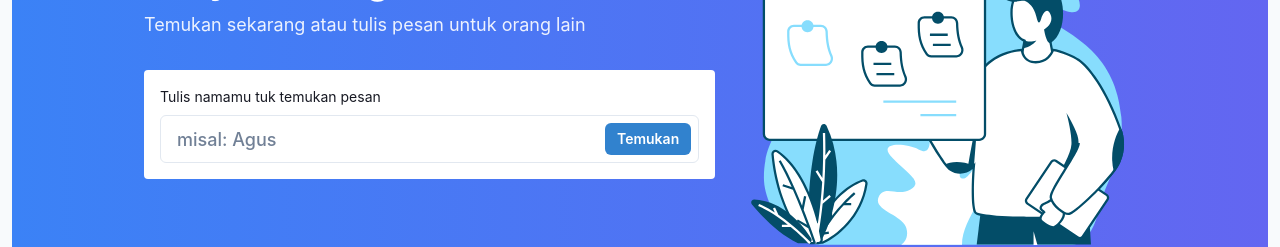
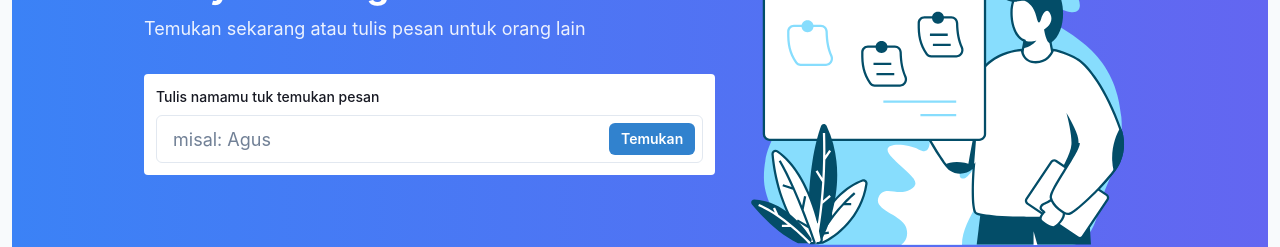
Before and after one commit to Syukurrahmat/layangku, a React (Create React App) app in the folder client/: page / in a window 1280 px wide. Shown: the part 348-595 px from the top of the page. Built offline with nearby package versions, Linux system fonts and the light colour scheme.

Commit message:
update padding

```diff
--- a/client/src/components/page/home/searchName.tsx
+++ b/client/src/components/page/home/searchName.tsx
@@ -1,39 +1,52 @@
-import { Box, Button, Input, InputGroup, InputRightElement, Text } from "@chakra-ui/react"
-import { useState } from "react"
-import { useNavigate, useParams } from "react-router"
+import {
+	Box,
+	Button,
+	Input,
+	InputGroup,
+	InputRightElement,
+	Text,
+} from '@chakra-ui/react';
+import { useState } from 'react';
+import { useNavigate, useParams } from 'react-router';
 
 const SearchName = () => {
-    const { receiver } = useParams()
-    const [value, setValue] = useState(receiver || '')
+	const { receiver } = useParams();
+	const [value, setValue] = useState(receiver || '');
 
-    const navigate = useNavigate()
+	const navigate = useNavigate();
 
 	return (
-        <Box bg='white' rounded='base' p='4' mt='8'>
-            <Text fontSize='sm' children={'Tulis namamu tuk temukan pesan'} />
+		<Box bg="white" rounded="base" p="3" mt="8">
+			<Text fontSize="sm" fontWeight="500">
+				Tulis namamu tuk temukan pesan
+			</Text>
 			<InputGroup
-                as='form'
-                onSubmit={event => {
-                    event.preventDefault()
-                    navigate('/messages/' + value)
+				as="form"
+				onSubmit={(event) => {
+					event.preventDefault();
+					navigate('/messages/' + value);
 				}}
-                mt='2'
+				mt="2"
 			>
 				<Input
-                    size='lg'
-                    placeholder='misal: Agus'
+					size="lg"
+					placeholder="misal: Agus"
 					onChange={(e) => setValue(e.target.value)}
 					value={value}
-                    fontWeight='medium'
-                    pr='100'
+					pr="100"
 				/>
 
-                <InputRightElement color='gray.500' h='full' w='max-content' mr='2' >
-                    <Button type='submit' colorScheme='blue' size='sm' children={'Temukan'} />
+				<InputRightElement color="gray.500" h="full" w="max-content" mr="2">
+					<Button
+						type="submit"
+						colorScheme="blue"
+						size="sm"
+						children={'Temukan'}
+					/>
 				</InputRightElement>
 			</InputGroup>
 		</Box>
-    )
-}
+	);
+};
 
-export default SearchName
+export default SearchName;
```
Lines whose indentation alone changed are shown as unchanged.
